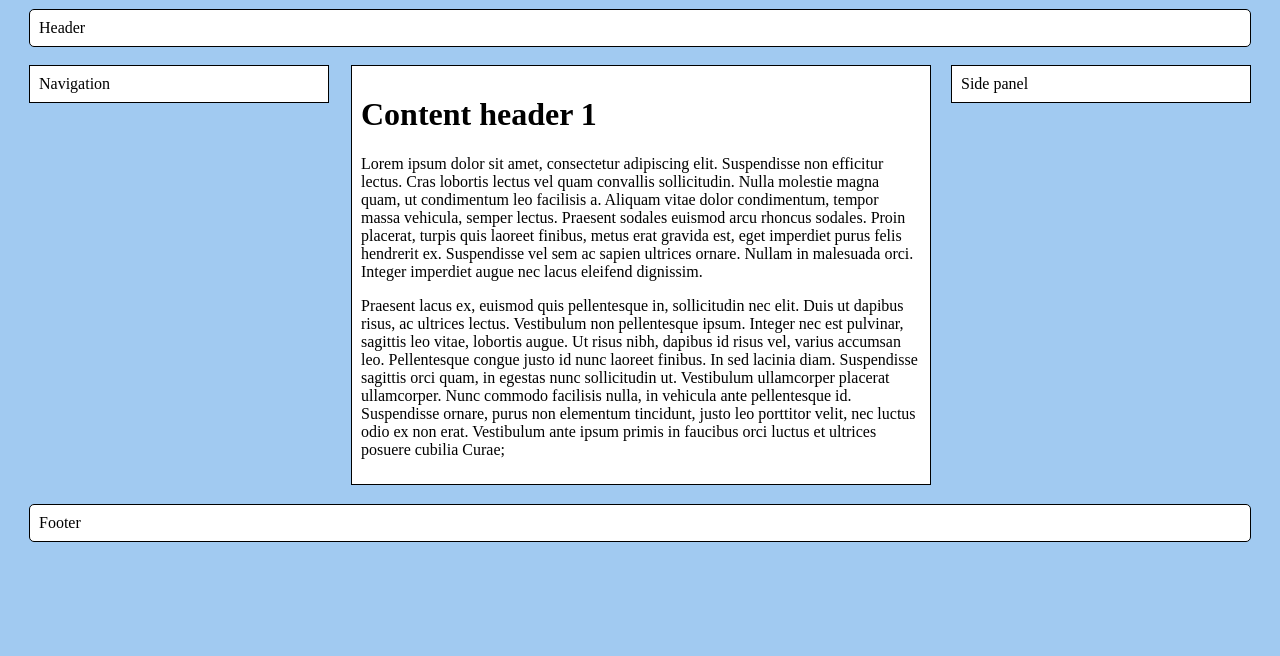
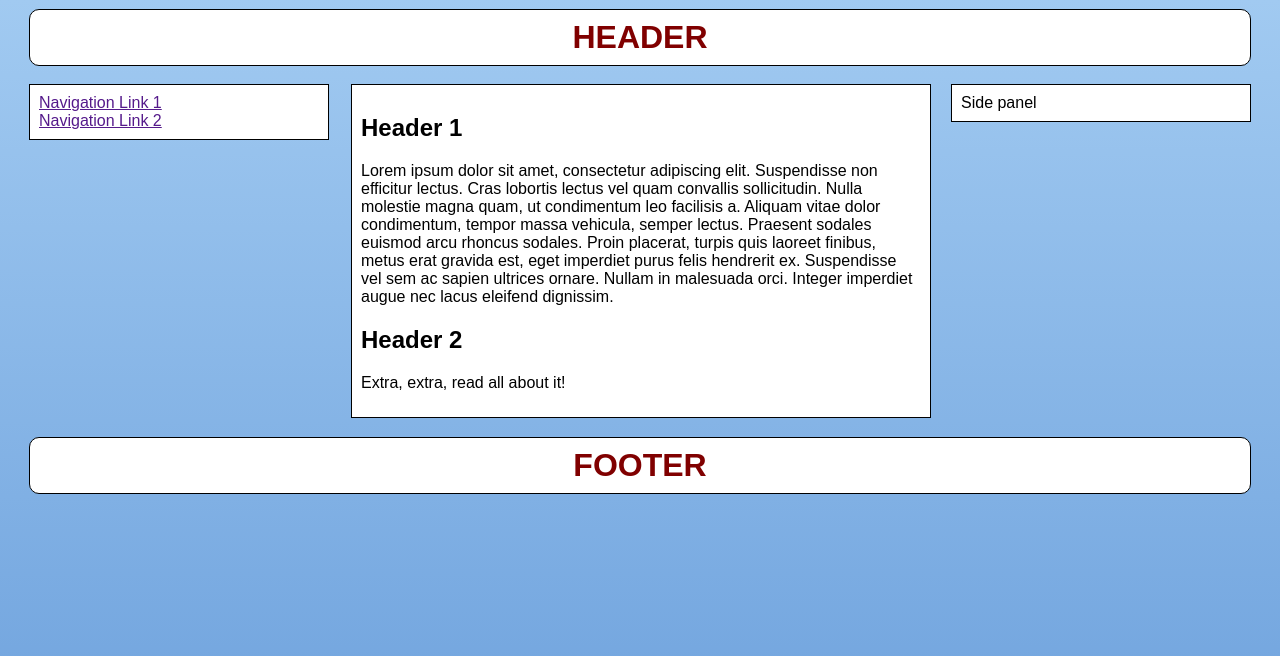
Before and after one commit to sangahhan/csc309-fall2014, a PHP site: page / in a window 1280 px wide. Shown: the top 656 px of the page. Run offline with PHP 8.4, Linux system fonts and the light colour scheme.

Commit message:
added semantic tags + other small styling details

```diff
--- a/A1/index.html
+++ b/A1/index.html
@@ -9,28 +9,44 @@
 	<body>
 		<div id="wrapper">
 			<div id="header" class="panel">
+				<header>
 					Header
+				</header>
 			</div>
 			<div id="inner-wrapper">
 				<div id="navigation" class="panel">
-				Navigation
+					<nav>
+						<ul>
+							<li><a href="">Navigation Link 1</a></li>
+							<li><a href="">Navigation Link 2</a></li>
+						</ul>
+					</nav>
 				</div>
 				<div id="body" class="panel">
-				<h1>Content header 1</h1>
+					<section>
+						<h1>Header 1</h1>
 						<p>
 							Lorem ipsum dolor sit amet, consectetur adipiscing elit. Suspendisse non efficitur lectus. Cras lobortis lectus vel quam convallis sollicitudin. Nulla molestie magna quam, ut condimentum leo facilisis a. Aliquam vitae dolor condimentum, tempor massa vehicula, semper lectus. Praesent sodales euismod arcu rhoncus sodales. Proin placerat, turpis quis laoreet finibus, metus erat gravida est, eget imperdiet purus felis hendrerit ex. Suspendisse vel sem ac sapien ultrices ornare. Nullam in malesuada orci. Integer imperdiet augue nec lacus eleifend dignissim.
 						</p>
+					</section>
+					<article>
+						<h2>Header 2</h2>
 						<p>
-					Praesent lacus ex, euismod quis pellentesque in, sollicitudin nec elit. Duis ut dapibus risus, ac ultrices lectus. Vestibulum non pellentesque ipsum. Integer nec est pulvinar, sagittis leo vitae, lobortis augue. Ut risus nibh, dapibus id risus vel, varius accumsan leo. Pellentesque congue justo id nunc laoreet finibus. In sed lacinia diam. Suspendisse sagittis orci quam, in egestas nunc sollicitudin ut. Vestibulum ullamcorper placerat ullamcorper. Nunc commodo facilisis nulla, in vehicula ante pellentesque id. Suspendisse ornare, purus non elementum tincidunt, justo leo porttitor velit, nec luctus odio ex non erat. Vestibulum ante ipsum primis in faucibus orci luctus et ultrices posuere cubilia Curae;
+							Extra, extra, read all about it!
 						</p>
+					</article>
 				</div>
-		</div>
+			</div> <!-- End inner wrapper -->
 			<div id="side-panel" class="panel">
+				<aside>
 					Side panel
+				</aside>
 			</div>
 			<div id="footer" class="panel">
+				<footer>
 					Footer
+				</footer>
 			</div>
-		</wrapper>
+		</div> <!-- End main wrapper -->
 	</body>
 </html>
--- a/A1/style.css
+++ b/A1/style.css
@@ -5,39 +5,42 @@ html {
 
 body {
 	background: rgb(161,202,241); /* Old browsers */
-	background: -moz-linear-gradient(top, rgb(161,202,241) 0%, rgb(108,160,220) 100% fixed); /* FF3.6+ */
-	background: -webkit-gradient(linear, left top, left bottom, color-stop(0%,rgb(161,202,241)), color-stop(100%,rgb(108,160,220)) fixed); /* Chrome,Safari4+ */
-	background: -webkit-linear-gradient(top, rgb(161,202,241) 0%,rgb(108,160,220) 100% fixed); /* Chrome10+,Safari5.1+ */
-	background: -o-linear-gradient(top, rgb(161,202,241) 0%,rgb(108,160,220) 100% fixed); /* Opera 11.10+ */
-	background: -ms-linear-gradient(top, rgb(161,202,241) 0%,rgb(108,160,220) 100% fixed); /* IE10+ */
-	background: linear-gradient(to bottom, rgb(161,202,241) 0%,rgb(108,160,220) 100% fixed); /* W3C */
-	filter: progid:DXImageTransform.Microsoft.gradient( startColorstr='#a1caf1', endColorstr='#6ca0dc',GradientType=0); /* IE6-9 */
+	background: -webkit-linear-gradient(rgb(161, 202, 241), rgb(108, 160, 220)); /* For Safari 5.1 to 6.0 */
+	background: -o-linear-gradient(rgb(161, 202, 241), rgb(108, 160, 220)); /* For Opera 11.1 to 12.0 */
+	background: -moz-linear-gradient(rgb(161, 202, 241), rgb(108, 160, 220)); /* For Firefox 3.6 to 15 */
+	background: linear-gradient(rgb(161, 202, 241), rgb(108, 160, 220));
+	background-attachment: fixed;
 	padding: 0;
 	margin: 0;
-}
-
-div {
+	font-family: sans-serif;
 }
 
 .panel {
-	border: 1px solid #000;
-	background: #fff;
+	border: 1px solid #000000;
+	background: #ffffff;
 	margin: 9px;
 	padding: 9px;
 }
 
 #header,
 #footer {
-	border-radius: 5px;
+	border-radius: 10px;
+	text-transform: uppercase;
+	color: rgb(128, 0, 0);
+	font-weight: bold;
+	font-size: 2em;
+	text-align: center;
 }
 
-
+nav ul {
+	display: initial;
+	list-style-type: none;
+	padding: 0;
+}
 
 /* desktop */
 @media only screen
 and (min-width: 1240px) {
-	body {
-	}
 	#wrapper {
 		width: 1240px;
 		margin: 0 auto;
@@ -58,6 +61,11 @@ and (min-width: 1240px) {
 		width: 280px;
 	}
 
+
+	nav ul li {
+		display: block;
+	}
+
 	#body {
 		float: right;
 		width: 560px;
@@ -73,24 +81,15 @@ and (min-width: 1240px) {
 /* smartphone */
 @media only screen
 and (max-width: 1240px) {
-	body {
-	}
-
 	#wrapper {
 		width: 100%;
 		max-width: 980px;
 		margin: 0 auto;
 	}
-	#inner-wrapper {
+
+	nav ul li {
+		display: inline;
 	}
 
-	#navigation {
-	}
-
-	#body {
-	}
-
-	#side-panel {
-	}
 
 }
```
Lines whose indentation alone changed are shown as unchanged.
